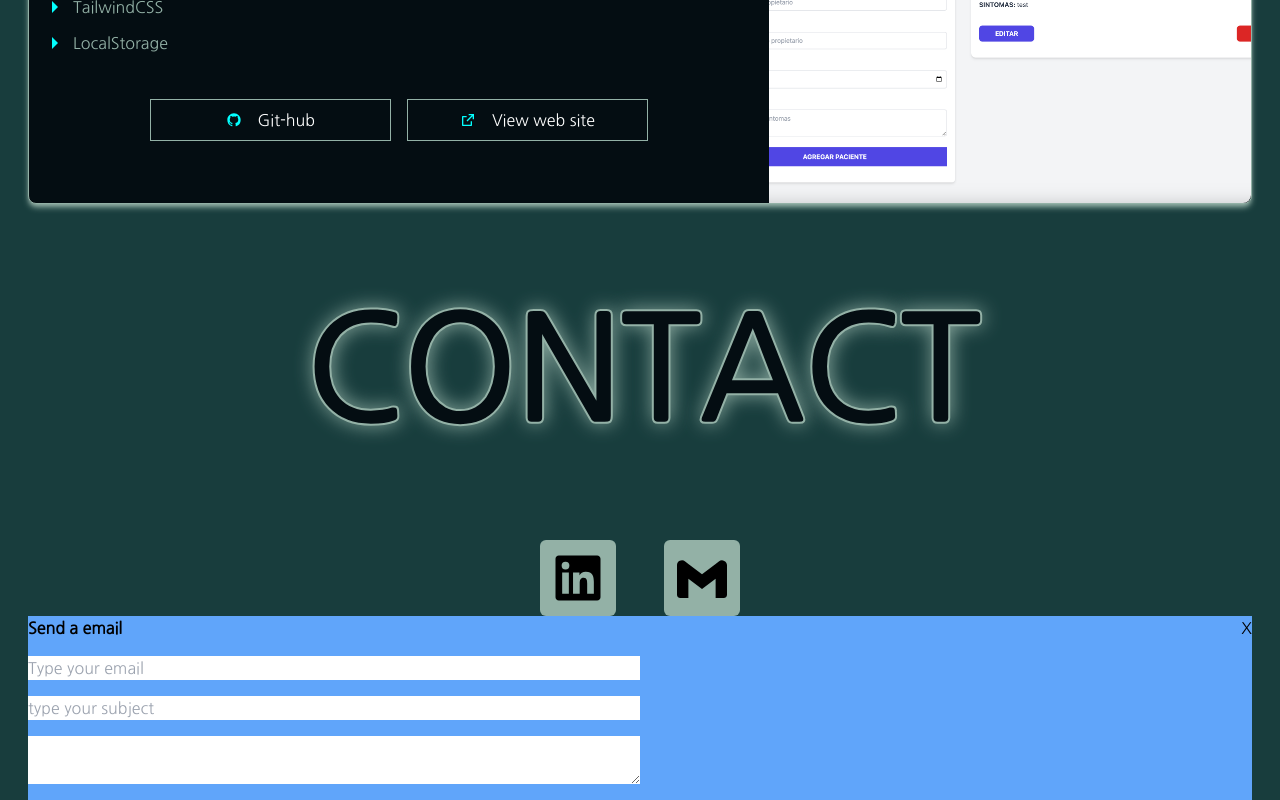
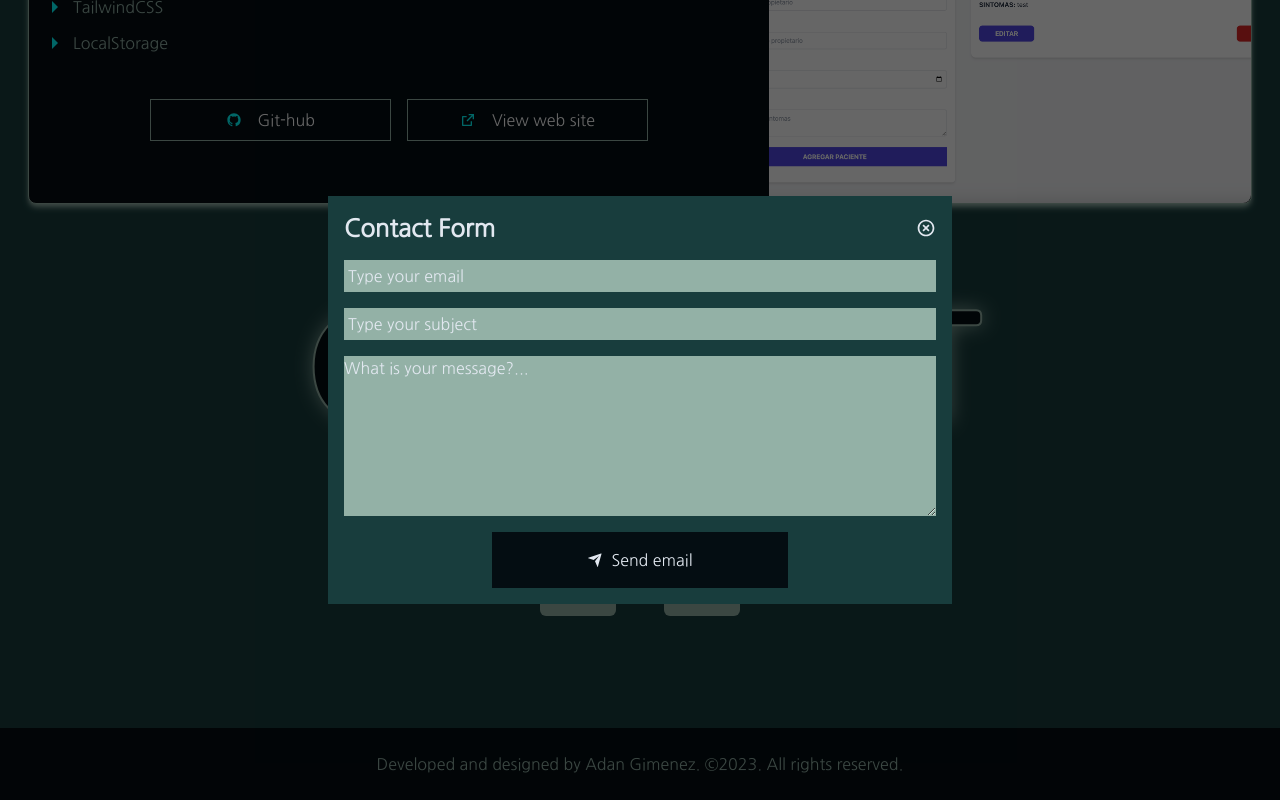
Before and after one commit to adan-g/react-portfolio, a React (Vite) app: page / in a window 1280 px wide. Both pictures are taken after a click on the link 702 px from the left and 3222 px from the top of the page. Shown: the part 2644-3444 px from the top of the page. Built offline with nearby package versions, Linux system fonts and the light colour scheme.

Commit message:
email updated

```diff
--- a/src/components/Contact.jsx
+++ b/src/components/Contact.jsx
@@ -9,6 +9,7 @@ const Contact = () => {
 
   return (
     <section id={'contact'} className='mx-7'>
+      <Modal open={openModal} onClose={() => setOpenModal(false)} />
       <h1 className='lg:text-[9rem] text-7xl text-center text-black12 font-semibold my-24' style={{ '-webkit-text-stroke-width': '2px', '-webkit-text-stroke-color': '#93B1A6', 'text-shadow': '#93B1A6 1px 0 20px' }}>
         CONTACT
       </h1>
@@ -21,7 +22,6 @@ const Contact = () => {
           <BiLogoGmail />
         </a>
       </nav>
-      <Modal open={openModal} onClose={() => setOpenModal(false)} />
     </section>
   )
 }
--- a/src/components/modal/ModalContact.jsx
+++ b/src/components/modal/ModalContact.jsx
@@ -1,19 +1,27 @@
+import { RiCloseCircleLine } from "react-icons/ri";
+import { RiSendPlaneFill } from "react-icons/ri";
 
 const ModalContact = ({ open, onClose }) => {
   if (!open) return null
   return (
-    <div className='bg-blue-400 w-full h-full'>
-      <header className="flex justify-between mb-4">
-        <h1 className="font-bold">Send a email</h1>
-        <p className="cursor-pointer" onClick={onClose}>X</p>
-      </header>
-      <form className="flex flex-col">
-        <input className="w-1/2 mb-4" type="email" placeholder="Type your email" />
-        <input className="w-1/2 mb-4" type="subject" placeholder="type your subject" />
-        <textarea className="w-1/2 mb-4" />
-        <button className="bg-slate-500 w-1/2">Send</button>
-      </form>
-    </div>
+    <section className='w-full h-full top-0 left-0 fixed bg-[rgb(0,0,0,0.6)] flex justify-center items-center p-4'>
+      <div className="bg-green3d w-1/2 p-4">
+        <header className="flex justify-between mb-4 text-slate-200 items-center">
+          <h1 className="font-extrabold text-2xl">Contact Form</h1>
+          <p className="cursor-pointer text-xl" onClick={onClose}>
+            <RiCloseCircleLine />
+          </p>
+        </header>
+        <form className="flex flex-col items-center">
+          <input className="w-full mb-4 p-1 bg-greenA6 placeholder:text-slate-200" type="email" placeholder="Type your email" />
+          <input className="w-full mb-4 p-1 bg-greenA6 placeholder:text-slate-200" type="subject" placeholder="Type your subject" />
+          <textarea className="w-full mb-4 h-40 bg-greenA6 placeholder:text-slate-200" placeholder="What is your message?..."/>
+          <button className="bg-black12 text-slate-200 w-1/2 flex items-center justify-center p-4">
+            <RiSendPlaneFill className="mr-2" /> Send email
+          </button>
+        </form>
+      </div>
+    </section>
   )
 }
 
```
